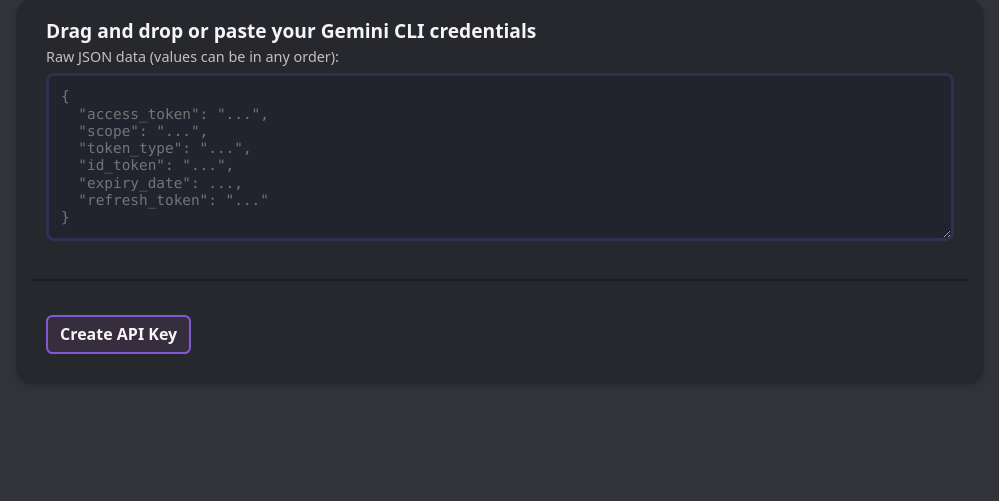
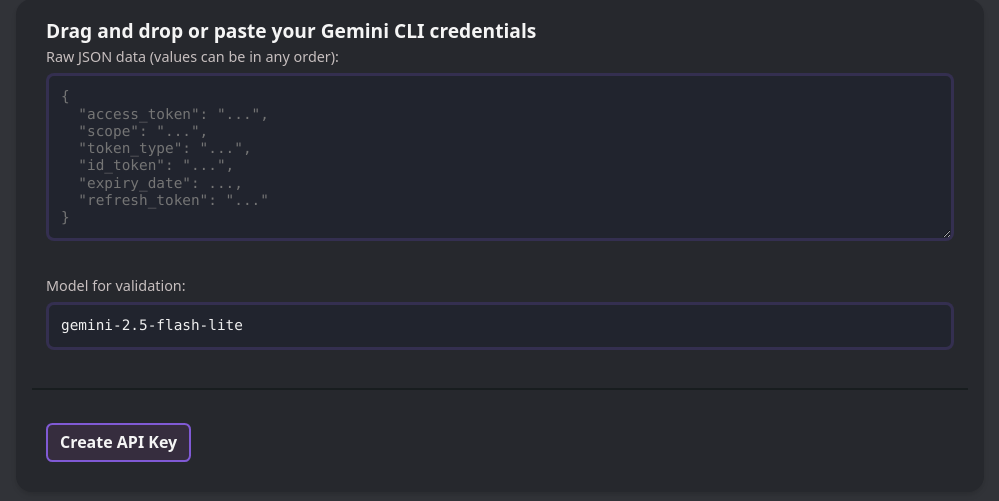
Before and after one commit to vu5eruz/GeminiForJanitors, a Flask app: page /keyring in a window 1280 px wide. Shown: the part 177-678 px from the top of the page, without its empty margins (140-1139 px from the left). Run offline with Flask 3, Linux system fonts and the light colour scheme; parts of the project's set-up code (start-up, migrations or seed data) failed here and were passed over.

Commit message:
Allow specifying model for validation in /keyring

```diff
--- a/gfjproxy/routes/keyring.py
+++ b/gfjproxy/routes/keyring.py
@@ -60,6 +60,10 @@ def api():
             "error": f'Missing/invalid credentials type in API call: "{type}".'
         }, 400
 
+    model = request_json.get("model")
+    if not isinstance(model, str):
+        return {"error": "Missing/invalid model in API call."}, 400
+
     try:
         credentials = request_json.get("creds")
         if not isinstance(credentials, dict):
@@ -93,7 +97,7 @@ def api():
         None,
         credentials.access_token,
         project_id,
-        "gemini-3.1-flash-lite-preview",
+        model,
         [JaiMessage(content="Just say HELLO")],
         {"temperature": 0},
     )
--- a/gfjproxy/static/index.css
+++ b/gfjproxy/static/index.css
@@ -250,7 +250,7 @@ table.health td {
   font-weight: 500;
 }
 
-textarea {
+.input-text {
   outline: none;
   background: #21242e;
   color: #f0f0f0;
@@ -261,11 +261,10 @@ textarea {
   font-family: ui-monospace, SFMono-Regular, Menlo, Monaco, Consolas, monospace;
   font-size: 0.9rem;
   resize: vertical;
-  min-height: 120px;
   transition: all 0.2s;
 }
 
-textarea:focus {
+.input-text:focus {
   background: #24283a;
   border-color: #805ad566;
 }
--- a/gfjproxy/templates/keyring.html
+++ b/gfjproxy/templates/keyring.html
@@ -23,11 +23,27 @@
           <textarea
             id="creds"
             name="creds"
+            class="input-text"
             rows="8"
             placeholder="{{ placeholder }}"
             spellcheck="false"
             required
           ></textarea>
+        </div>
+      </fieldset>
+      <fieldset class="form-group">
+        <div class="input-wrapper">
+          <label for="model">Model for validation:</label>
+          <input
+            id="model"
+            name="model"
+            class="input-text"
+            type="text"
+            placeholder="gemini-..."
+            value="gemini-2.5-flash-lite"
+            spellcheck="false"
+            required
+          />
         </div>
       </fieldset>
       <hr />
@@ -50,6 +66,7 @@
     <script>
       const formElement = document.getElementById("api-form");
       const credsElement = document.getElementById("creds");
+      const modelElement = document.getElementById("model");
       const submitButtonElement = document.getElementById("submit");
       const resultElement = document.getElementById("api-result");
       const resultDataElement = document.getElementById("api-result-data");
@@ -132,6 +149,7 @@
             body: JSON.stringify({
               creds: JSON.parse(credsElement.value),
               credsType: "gemini_cli",
+              model: modelElement.value,
             }),
             headers: {
               "Content-Type": "application/json",
@@ -139,8 +157,8 @@
           });
 
           const result = await response.json();
-          if (result.error !== undefined) {
-            if (result.extra !== undefined) {
+          if (result.error) {
+            if (result.extra) {
               if (result.extra.startsWith("Verify your account: ")) {
                 const url = result.extra.replace("Verify your account: ", "");
                 const anchor = document.createElement("a");
```
